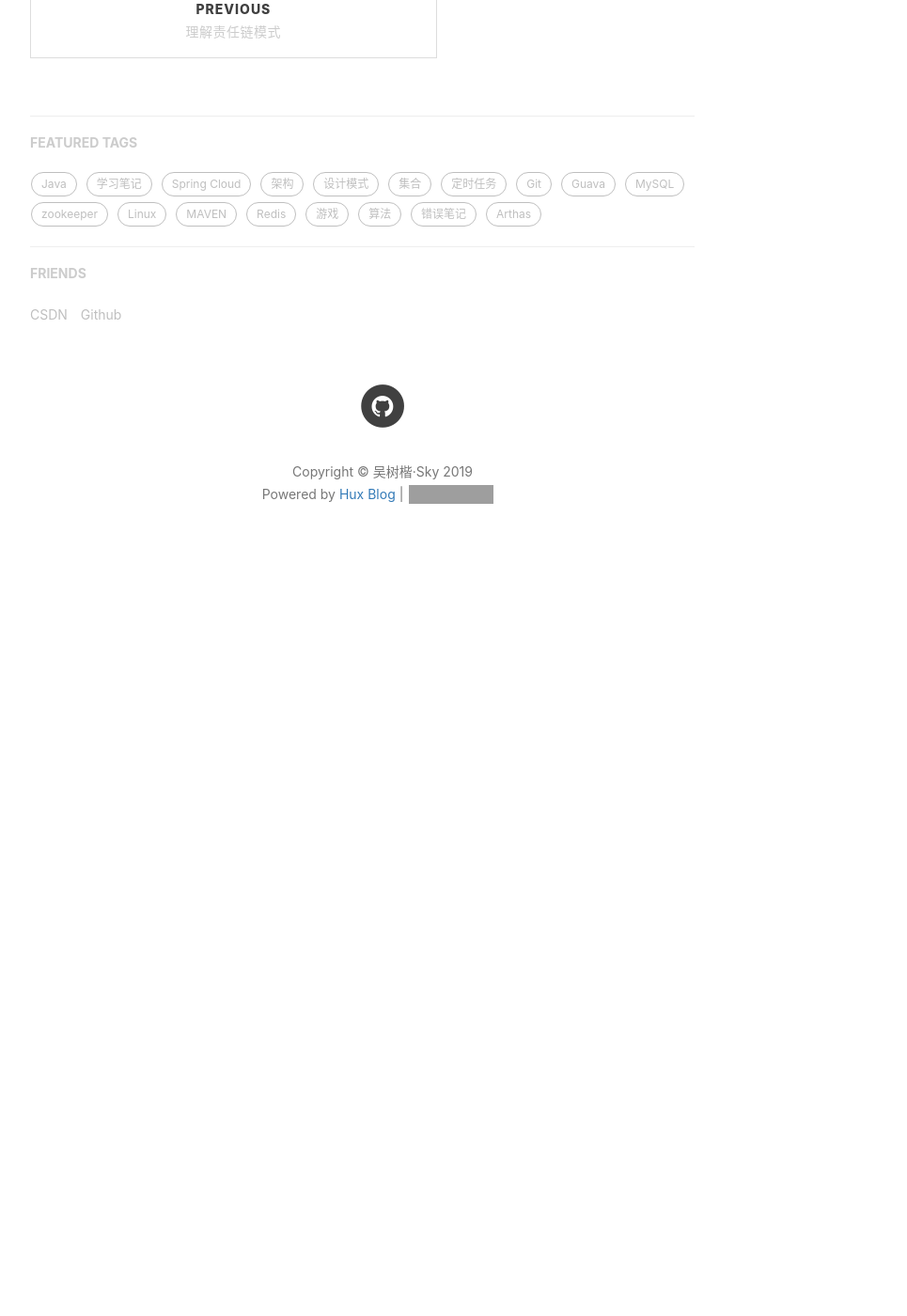
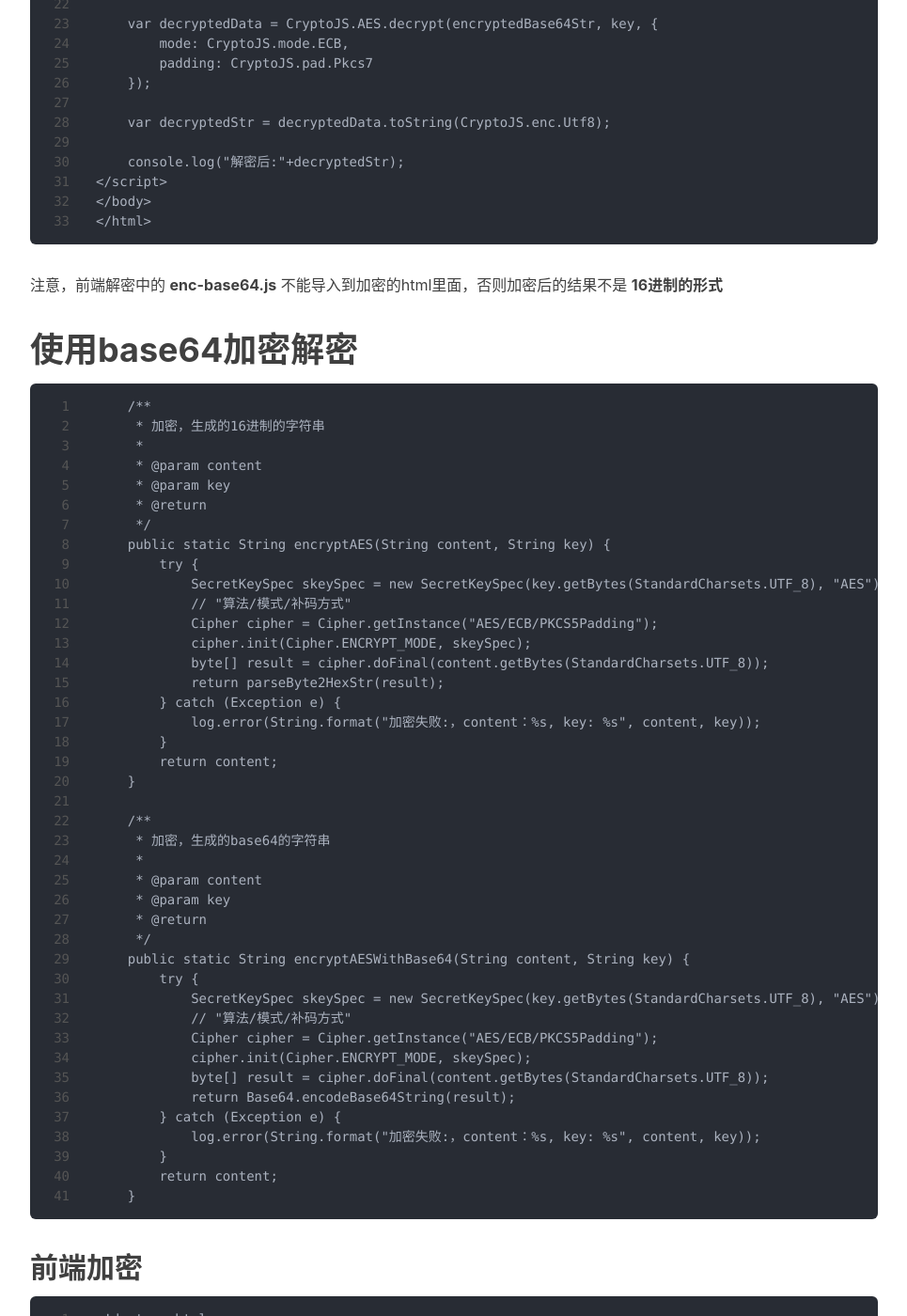
Before and after one commit to wsk1103/wsk1103.github.io, a Jekyll site: the page built from _posts/2019-06-26-AES加密和解密-CryptoJS和Java.md, in a window 1280 px wide and 1400 px high, scrolled down 4349 px. Shown: the whole window at 94% size, without its empty margins (233-1198 px from the left). Built offline with Jekyll 4.4.1, drawn with Linux system fonts in a browser that asks for light colours; nearby versions of some CDN libraries; our own code applies the rules of GitHub Pages for plain Markdown files; comment, search, counter and statistics services are not loaded; before the commit the page ends 4979 px from its top, so only the background shows below that; some of the changed text lies outside the part shown; grey boxes are pictures that could not be loaded.

Commit message:
update note

````diff
--- a/_posts/2019-06-26-AES加密和解密-CryptoJS和Java.md
+++ b/_posts/2019-06-26-AES加密和解密-CryptoJS和Java.md
@@ -1,3 +1,4 @@
+
 ---
 title: "AES加密和解密-CryptoJS和Java"
 
@@ -13,6 +14,7 @@ tags:
 
 CryptoJS[：https://github.com/brix/crypto-js](https://github.com/brix/crypto-js)
 
+# 使用16进制加密解密
 ## 1. 前端AES加密，后端AES解密
 #### 前端
 其中和加密相关的js从GitHub下载。
@@ -177,3 +179,170 @@ CryptoJS[：https://github.com/brix/crypto-js](https://github.com/brix/crypto-js
 ```
 
 注意，前端解密中的 **enc-base64.js** 不能导入到加密的html里面，否则加密后的结果不是 **16进制的形式**
+
+
+# 使用base64加密解密
+
+```
+    /**
+     * 加密，生成的16进制的字符串
+     *
+     * @param content
+     * @param key
+     * @return
+     */
+    public static String encryptAES(String content, String key) {
+        try {
+            SecretKeySpec skeySpec = new SecretKeySpec(key.getBytes(StandardCharsets.UTF_8), "AES");
+            // "算法/模式/补码方式"
+            Cipher cipher = Cipher.getInstance("AES/ECB/PKCS5Padding");
+            cipher.init(Cipher.ENCRYPT_MODE, skeySpec);
+            byte[] result = cipher.doFinal(content.getBytes(StandardCharsets.UTF_8));
+            return parseByte2HexStr(result);
+        } catch (Exception e) {
+            log.error(String.format("加密失败:，content：%s, key: %s", content, key));
+        }
+        return content;
+    }
+
+    /**
+     * 加密，生成的base64的字符串
+     *
+     * @param content
+     * @param key
+     * @return
+     */
+    public static String encryptAESWithBase64(String content, String key) {
+        try {
+            SecretKeySpec skeySpec = new SecretKeySpec(key.getBytes(StandardCharsets.UTF_8), "AES");
+            // "算法/模式/补码方式"
+            Cipher cipher = Cipher.getInstance("AES/ECB/PKCS5Padding");
+            cipher.init(Cipher.ENCRYPT_MODE, skeySpec);
+            byte[] result = cipher.doFinal(content.getBytes(StandardCharsets.UTF_8));
+            return Base64.encodeBase64String(result);
+        } catch (Exception e) {
+            log.error(String.format("加密失败:，content：%s, key: %s", content, key));
+        }
+        return content;
+    }
+```
+
+## 前端加密
+
+```
+<!doctype html>
+<html lang="en">
+<head>
+    <meta charset="utf-8">
+    <title>AES TEST</title>
+</head>
+<script src="http://raw.githack.com/brix/crypto-js/develop/src/core.js"></script>
+
+<script src="http://raw.githack.com/brix/crypto-js/develop/src/enc-base64.js"></script>
+
+<script src="http://raw.githack.com/brix/crypto-js/develop/src/cipher-core.js"></script>
+<script src="http://raw.githack.com/brix/crypto-js/develop/src/mode-ecb.js"></script>
+<script src="http://raw.githack.com/brix/crypto-js/develop/src/aes.js"></script>
+
+<script
+  src="http://code.jquery.com/jquery-2.2.4.min.js"
+  integrity="sha256-BbhdlvQf/xTY9gja0Dq3HiwQF8LaCRTXxZKRutelT44="
+  crossorigin="anonymous"></script>
+
+<body>
+  加密前：<div id="one"></div>
+ <br/>
+
+ 秘钥：<div id="two"></div>
+   <br/>
+ 加密后：<div id="three"></div>
+
+<script>
+
+	var tt = "1538663015386630";
+    var key = CryptoJS.enc.Utf8.parse(tt);  //秘钥
+    var plaintText = 'test'; // 明文
+    var encryptedData = CryptoJS.AES.encrypt(plaintText, key, {
+        mode: CryptoJS.mode.ECB,
+        padding: CryptoJS.pad.Pkcs7
+    });
+
+	var a = plaintText + '';//加密前：
+	var b = encryptedData + '';//加密后：
+	console.log("加密前："+plaintText + '');
+	console.log("加密后："+encryptedData + '');
+
+	//alert("加密前："+a);
+	//alert("加密后："+b);
+	$(document).ready(function(){
+		$("#one").text(a);
+	});
+	$(document).ready(function(){
+		$("#two").text(tt);
+	});
+	$(document).ready(function(){
+		$("#three").text(b);
+	});
+</script>
+
+</body>
+</html>
+```
+## 前端解密
+
+```
+<!DOCTYPE html>
+<html lang="en">
+<head>
+    <meta charset="UTF-8">
+    <title>Title</title>
+</head>
+<script src="http://raw.githack.com/brix/crypto-js/develop/src/core.js"></script>
+<script src="http://raw.githack.com/brix/crypto-js/develop/src/enc-base64.js"></script>
+<script src="http://raw.githack.com/brix/crypto-js/develop/src/cipher-core.js"></script>
+<script src="http://raw.githack.com/brix/crypto-js/develop/src/mode-ecb.js"></script>
+<script src="http://raw.githack.com/brix/crypto-js/develop/src/aes.js"></script>
+<script
+  src="http://code.jquery.com/jquery-2.2.4.min.js"
+  integrity="sha256-BbhdlvQf/xTY9gja0Dq3HiwQF8LaCRTXxZKRutelT44="
+  crossorigin="anonymous"></script>
+<body>
+  解密前：<div id="one"></div>
+ <br/>
+
+ 秘钥：<div id="two"></div>
+   <br/>
+ 解密后：<div id="three"></div>
+
+<script>
+	var tt = "1538663015386630";
+    var key = CryptoJS.enc.Utf8.parse(tt); //秘钥
+
+	var wsk = "a551e4d54cfc396cc93c89dd55f6587c"; //后台返回的加密字符串
+	//alert("解密前：" + wsk);
+    var encryptedHexStr = CryptoJS.enc.Hex.parse(wsk);
+
+    var encryptedBase64Str = CryptoJS.enc.Base64.stringify(encryptedHexStr);
+
+    var decryptedData = CryptoJS.AES.decrypt(encryptedBase64Str, key, {
+        mode: CryptoJS.mode.ECB,
+        padding: CryptoJS.pad.Pkcs7
+    });
+
+    var decryptedStr = decryptedData.toString(CryptoJS.enc.Utf8);
+	//alert("解密后：" + decryptedStr);
+    console.log("解密后:"+decryptedStr);
+	$(document).ready(function(){
+		$("#one").text(wsk);
+	});
+	$(document).ready(function(){
+		$("#two").text(tt);
+	});
+	$(document).ready(function(){
+		$("#three").text(decryptedStr);
+	});
+
+</script>
+</body>
+</html>
+```
````
